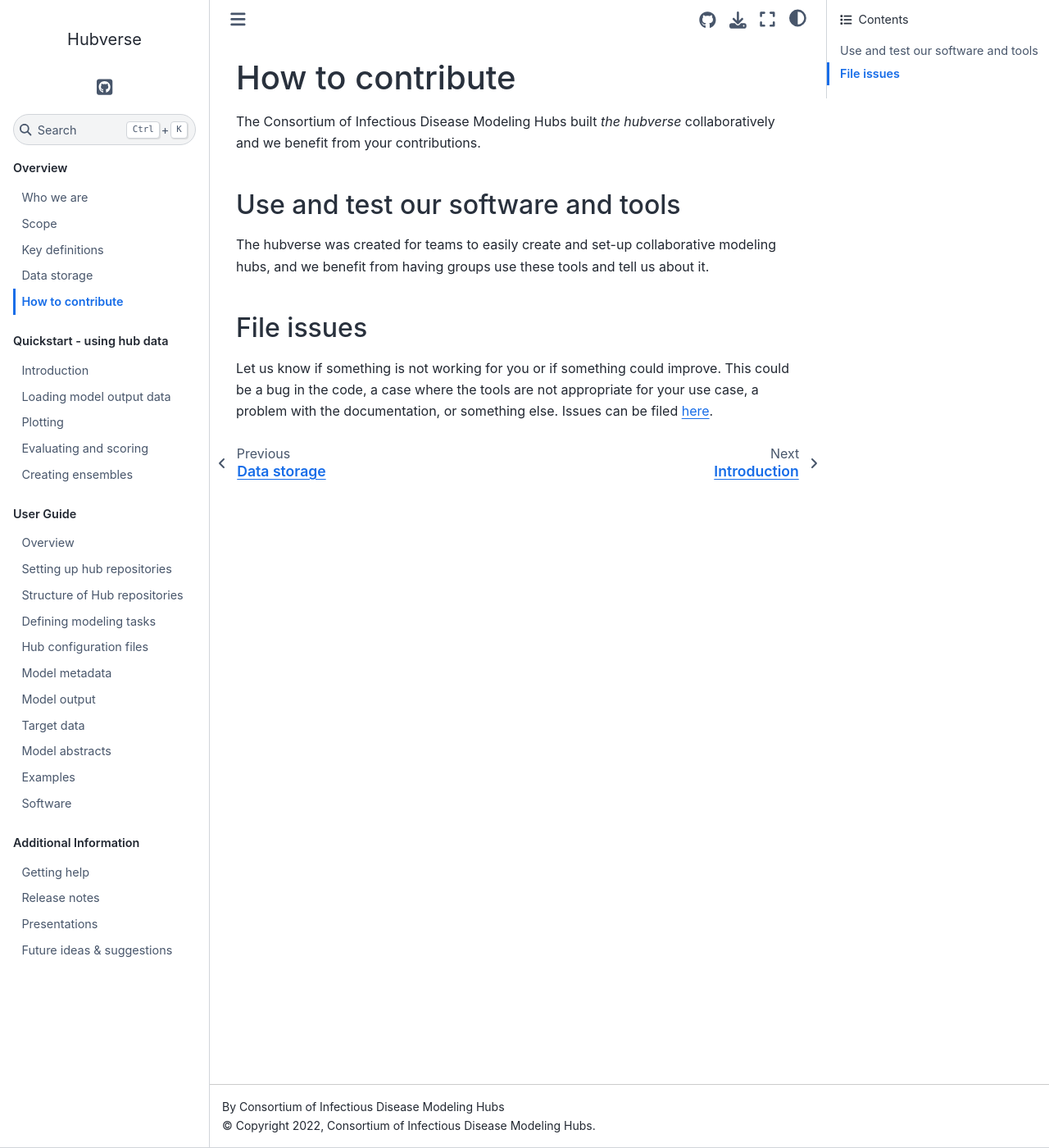
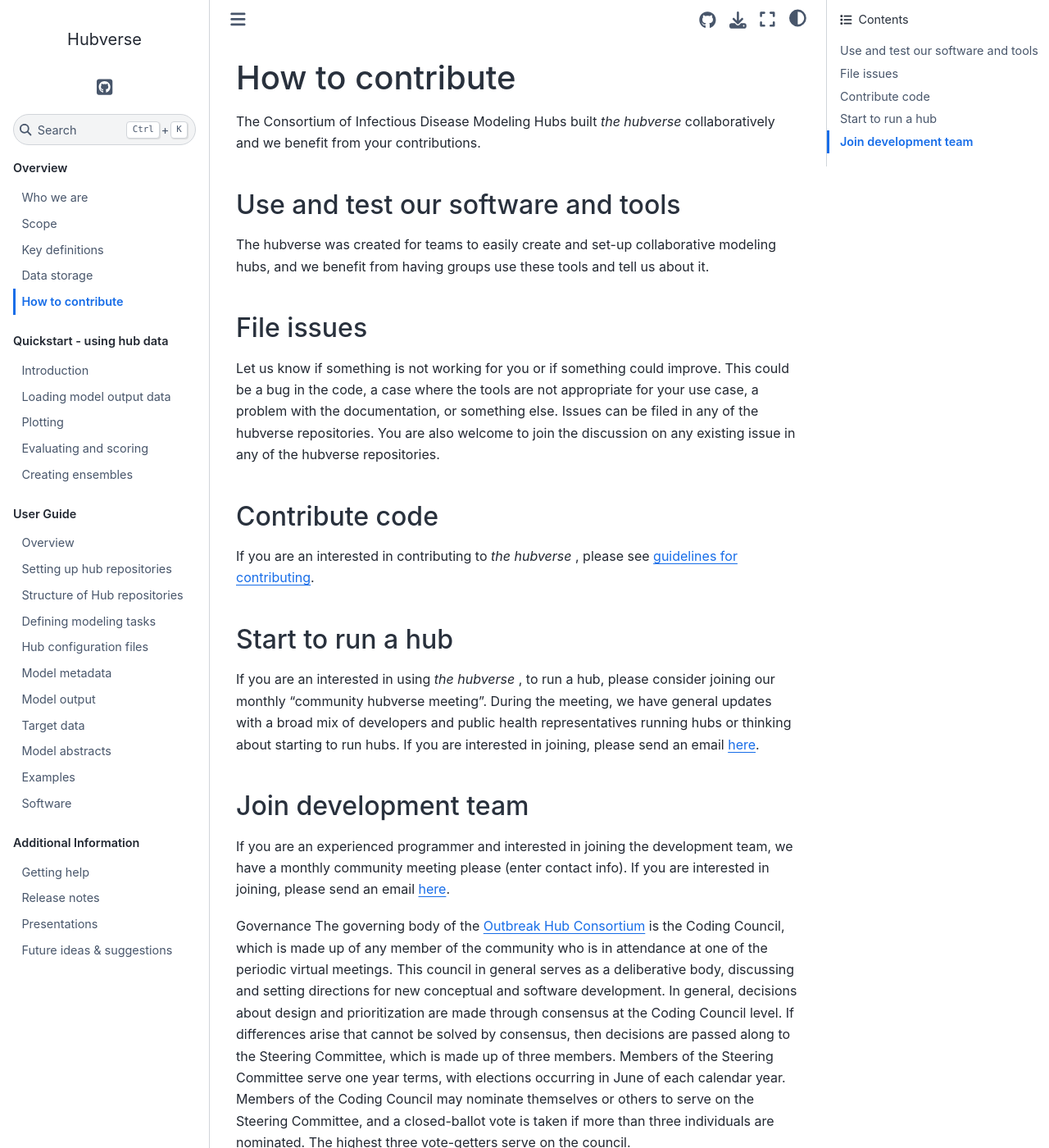
Before and after one commit to hubverse-org/hubDocs, a Sphinx documentation site: the page built from docs/source/overview/contribute.md, in a window 1280 px wide and 1400 px high. Shown: the whole window at 82% size. Built offline with Sphinx 7.4.7 and the Sphinx Book theme 1.1.4, drawn with Linux system fonts in a browser that asks for light colours; pages that are not in the unit, such as notebooks, are missing from menus; some of the changed text lies outside the part shown.

Commit message:
Update text

```diff
--- a/docs/source/overview/contribute.md
+++ b/docs/source/overview/contribute.md
@@ -8,4 +8,30 @@
 
 ## File issues
 
-Let us know if something is not working for you or if something could improve. This could be a bug in the code, a case where the tools are not appropriate for your use case, a problem with the documentation, or something else. Issues can be filed [here](https://github.com/Infectious-Disease-Modeling-Hubs/hubDocs/issues).
+Let us know if something is not working for you or if something could improve. This could be a bug in the code, a case where the tools are not appropriate for your use case, a problem with the documentation, or something else. Issues can be filed in any of the hubverse repositories.  You are also welcome to join the discussion on any existing issue in any of the hubverse repositories.
+
+## Contribute code
+
+If you are an interested in contributing to  _the hubverse_ , please see [guidelines for contributing](https://infectious-disease-modeling-hubs.github.io/hubUtils/CONTRIBUTING.html).
+
+## Start to run a hub
+
+If you are an interested in using  _the hubverse_ , to run a hub, please consider joining our monthly "community hubverse meeting".  During the meeting, we have general updates with a broad mix of developers and public health representatives running hubs or thinking about starting to run hubs. If you are interested in joining, please send an email [here](mailto:mzorn@umass.edu).
+
+
+## Join development team
+
+If you are an experienced programmer and interested in joining the development team, we have a monthly community meeting please (enter contact info). If you are interested in joining, please send an email [here](mailto:mzorn@umass.edu).
+
+Governance
+The governing body of the [Outbreak Hub Consortium](https://hubdocs.readthedocs.io/en/latest/) is the Coding Council, which is made up of any member of the community who is in attendance at one of the periodic virtual meetings.  This council in general serves as a deliberative body, discussing and setting directions for new conceptual and software development. In general, decisions about design and prioritization are made through consensus at the Coding Council level. If differences arise that cannot be solved by consensus, then decisions are passed along to the Steering Committee, which is made up of three members. Members of the Steering Committee serve one year terms, with elections occurring in June of each calendar year. Members of the Coding Council may nominate themselves or others to serve on the Steering Committee, and a closed-ballot vote is taken if more than three individuals are nominated. The highest three vote-getters serve on the council.
+
+The affiliated modeling hubs are described [here](https://github.com/micokoch/hubDocs/blob/main/docs/source/overview/who-we-are.md).
+
+
+On July 19, 2022 the following members of the steering committee were elected:
+   - Evan Ray, US Forecast Hub
+   - Lucie Contamin, University of Pittsburgh, MIDAS
+   - Kath Sherratt,  European Scenario/Forecast Hub
+
+Their terms were renewed for another year on July 12, 2023.
```
